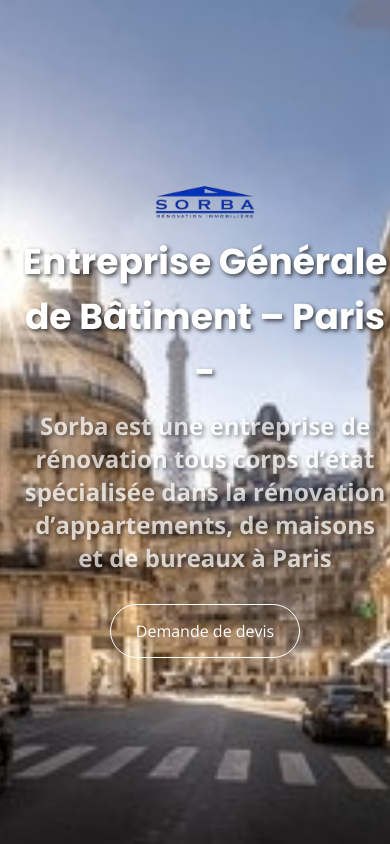
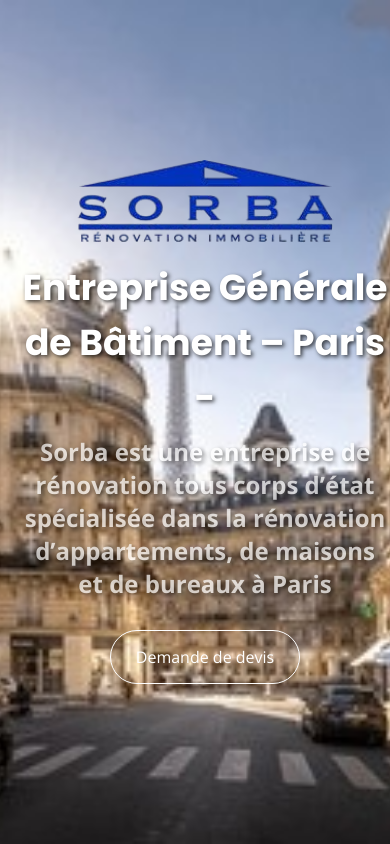
Before and after one commit to dbaigneres/landing, a plain HTML site: page index.html in a window 390 px wide. Shown: the top 844 px of the page. Drawn offline with nearby package versions, Linux system fonts and the light colour scheme.

Commit message:
Update index.html

```diff
--- a/index.html
+++ b/index.html
@@ -16,7 +16,7 @@
       h1 { font-size: 1.5rem; }
       h2 { font-size: 1.2rem; }
       h3 { font-size: 1rem; }
-      .container .logo { width: 40%; max-width: 100px; margin-bottom: 15px; }
+      .container .logo { width: 70%; max-width: none; margin-bottom: 15px; }
     }
   </style>
 </head>
```
